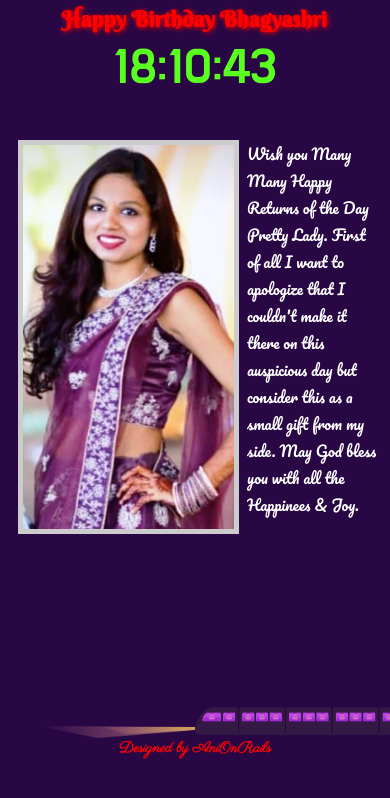
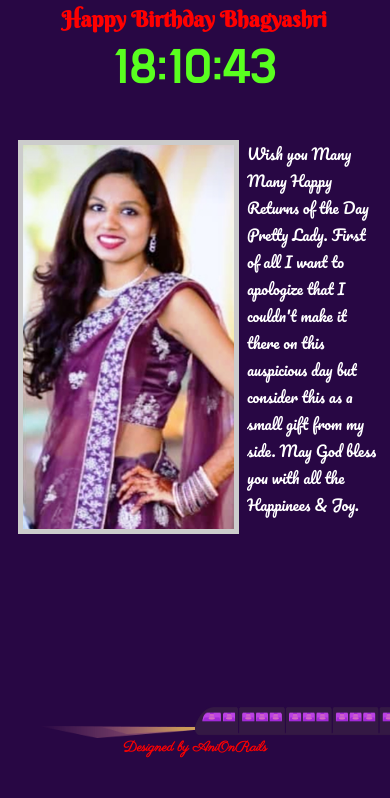
Before and after one commit to AniOnRails/BaghuOnPalace.github.io, a plain HTML site: page index.html in a window 390 px wide. Drawn offline with Linux system fonts and the light colour scheme.

Commit message:
Update index.html

```diff
--- a/index.html
+++ b/index.html
@@ -40,7 +40,7 @@
     h1
     {
        color: yellow;
-       text-shadow: 1px 1px 5px;
+      /* text-shadow: 1px 1px 5px;*/
        text-align: center;
     /* font-family: 'Lobster', cursive;*/
     font-family: 'Berkshire Swash', cursive;
@@ -320,7 +320,7 @@
          {
          	position: relative;
          	top:90%;
-         	font-size: 18px;
+         	font-size: 17px;
 
          }
 
```
